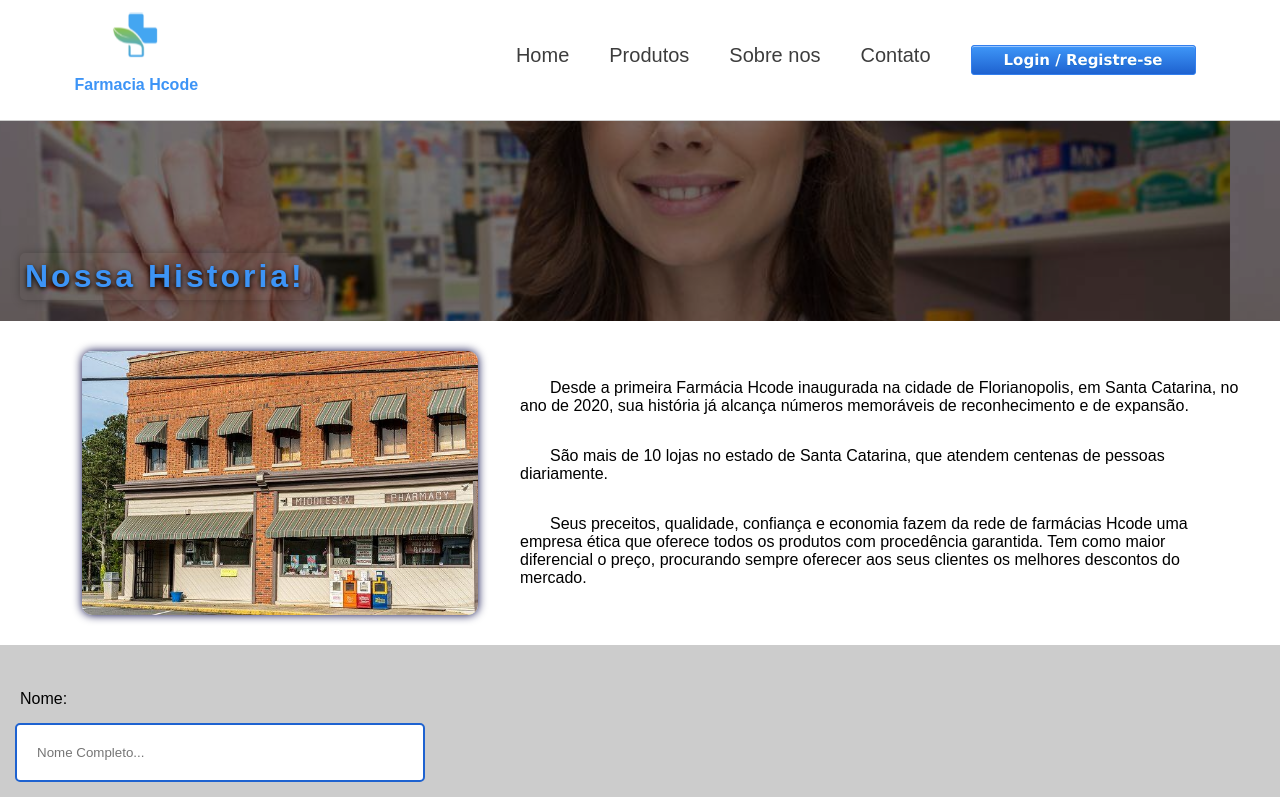
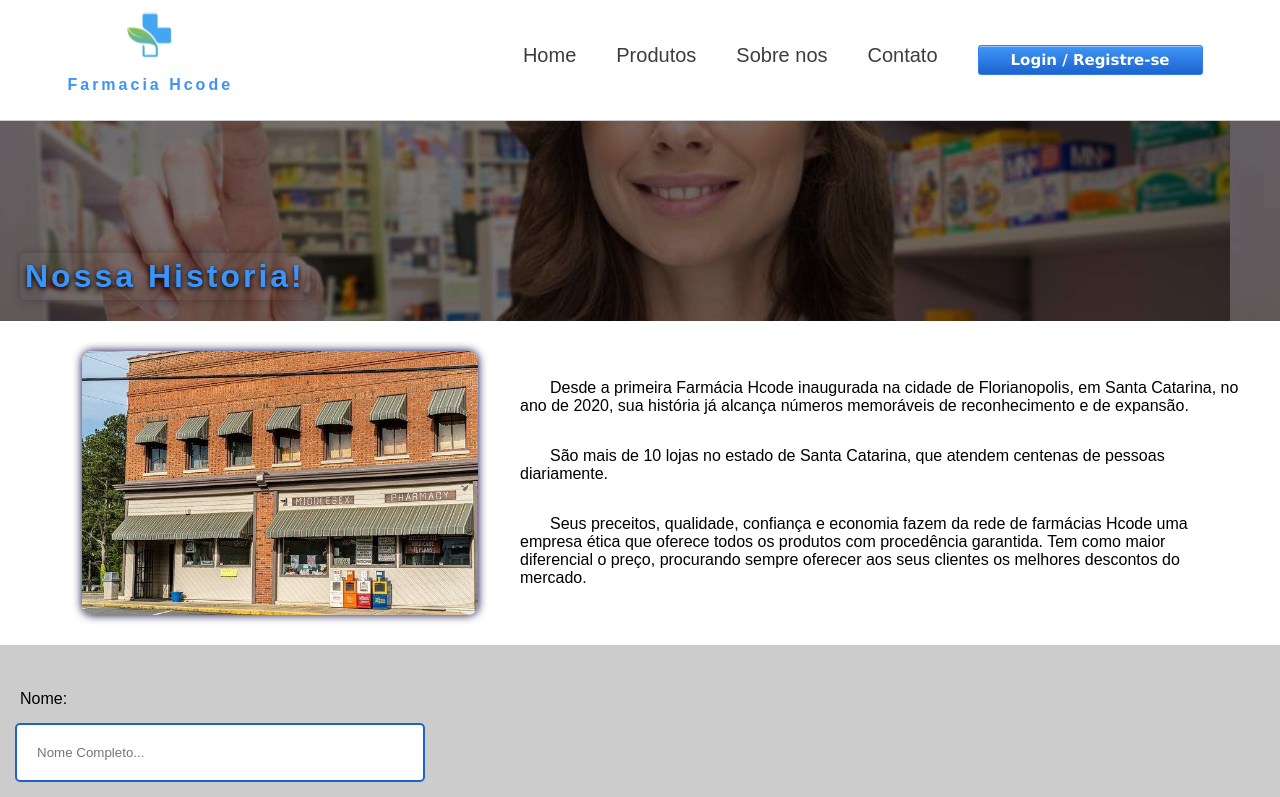
Before and after one commit to meirelesdev/frontend-farmaciaHcodelab, a Next.js app: page /about in a window 1280 px wide. Shown: the top 797 px of the page. Built offline with nearby package versions, Linux system fonts and the light colour scheme.

Commit message:
mais otimizações

```diff
--- a/components/Logo.module.css
+++ b/components/Logo.module.css
@@ -6,8 +6,9 @@
     flex-direction: column;
 }
 .logo p{
-    font-weight: 30px;
     font-weight: bold;
+    letter-spacing: 3px;
+    font-size: 12pt;
     color: var(--bgl-default);
 }
 .logo a {
```
